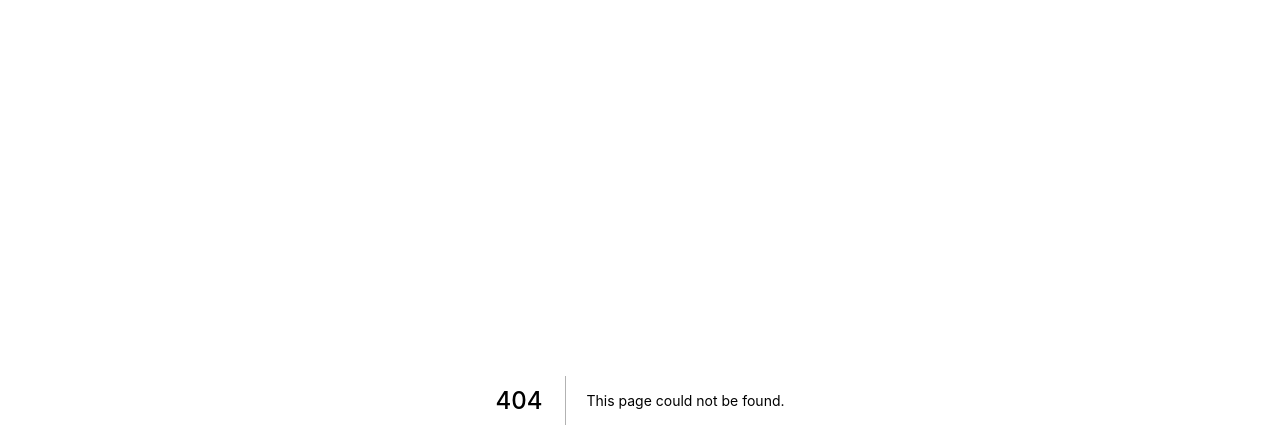
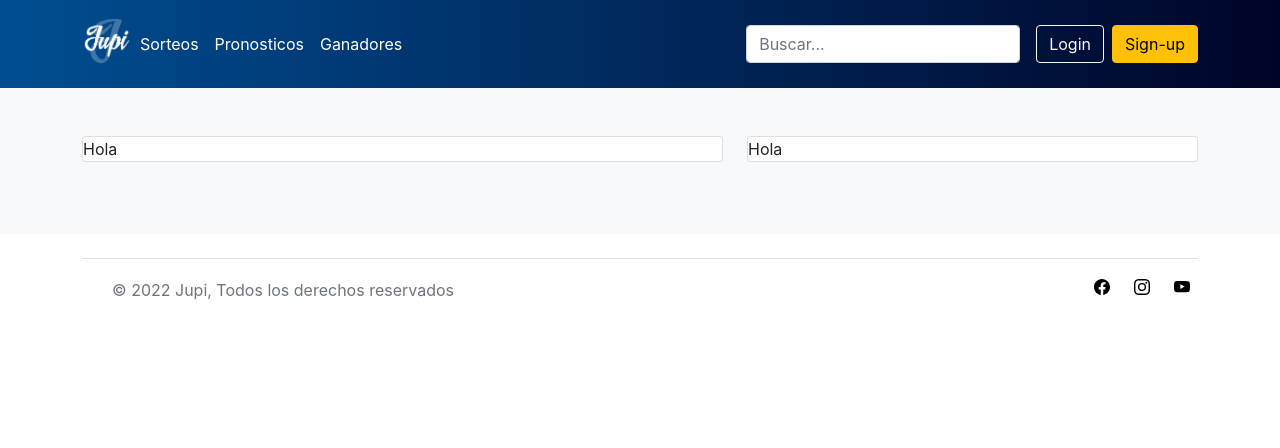
Before and after one commit to pipeswk/JupiApp, a Next.js app: page /pronosticos/1 in a window 1280 px wide. Before the commit this address had no page. Shown: the top 448 px of the page. Built offline with nearby package versions, Linux system fonts and the light colour scheme.

Commit message:
Entrada Pronostico v1

```diff
--- /dev/null
+++ b/pages/pronosticos/[url].js
@@ -0,0 +1,37 @@
+import React from 'react'
+import useJupi from '../../src/Hooks/useJupi'
+import Layout from '../../src/Layout/Layout'
+
+const EntradaPronostico = () => {
+
+    const { pronosticoActual } = useJupi();
+
+    const { nombre } = pronosticoActual
+
+  return (
+    <Layout
+        pagina={nombre}
+    >
+      <main>
+        <div className='py-5 bg-light'>
+          <div className='container'>
+            <div className='row'>
+              <div className='col-12 col-md-7 mb-4'>
+                <div className='card'>
+                  Hola
+                </div>
+              </div>
+              <div className='col-12 col-md-5'>
+                <div className='card'>
+                    Hola
+                </div>
+              </div>
+            </div>
+          </div>
+        </div>
+      </main>
+    </Layout>
+  )
+}
+
+export default EntradaPronostico
```
